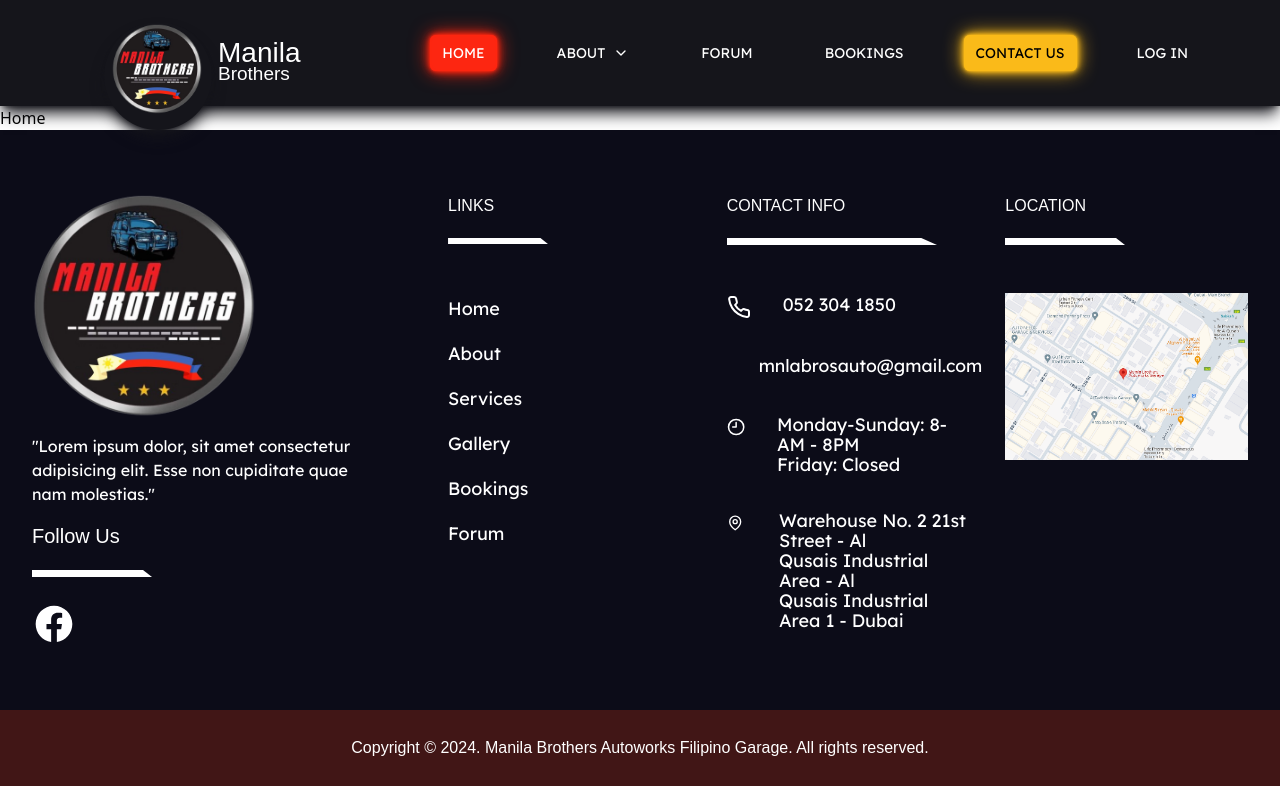
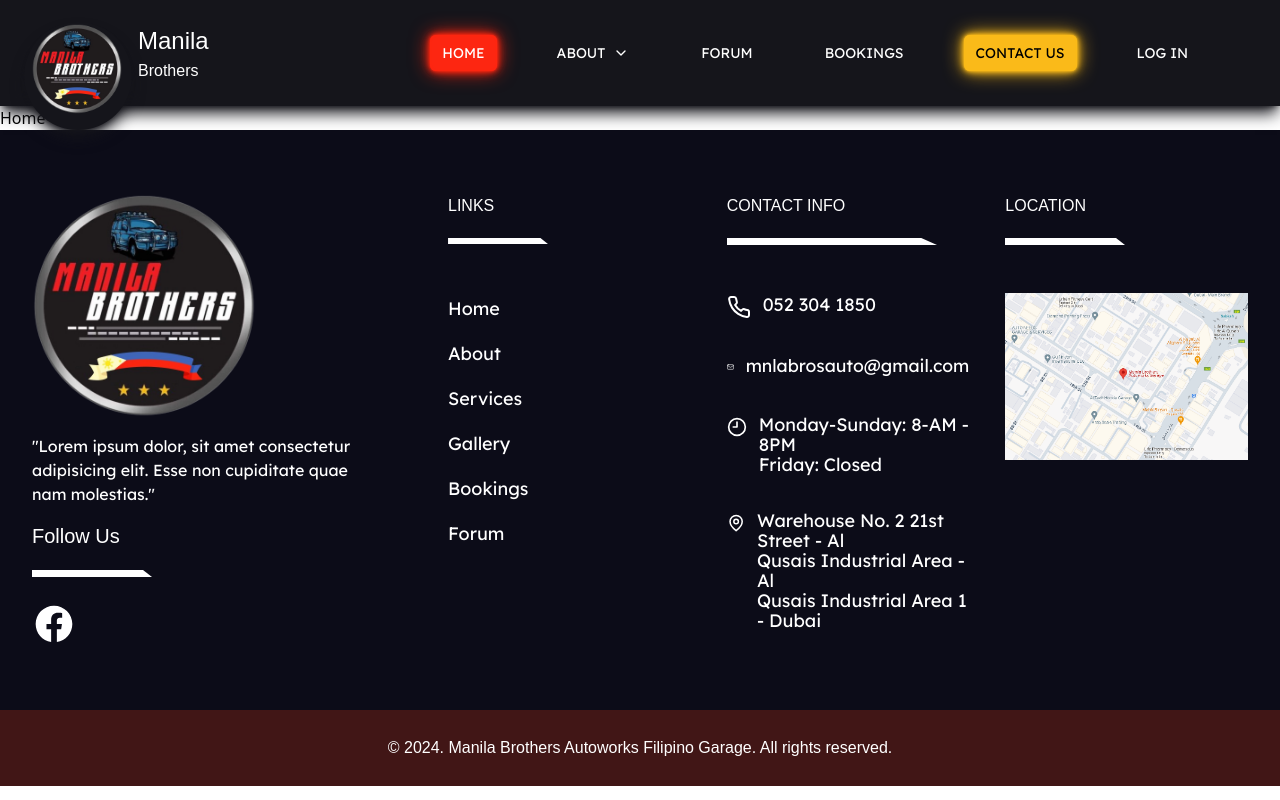
Before and after one commit to Hamadn/Manilla-Brothers, a React (Vite) app: page / in a window 1280 px wide. Built offline with nearby package versions, Linux system fonts and the light colour scheme; a web font is replaced by a local one.

Commit message:
Revert "Changes to font sizes and spacings of text elements"
This reverts commit 31d39b262a7f3f4ccc7ab5cef729c258b1e57332.

```diff
--- a/src/components/Layout/Footer/Footer.jsx
+++ b/src/components/Layout/Footer/Footer.jsx
@@ -28,7 +28,7 @@
               <ul className="mt-[25px] flex gap-6">
                 <li>
                   <a
-                    href="https://www.facebook.com/mbworkzgarage"
+                    href="#"
                     rel="noreferrer"
                     target="_blank"
                     className="text-white transition hover:opacity-75"
@@ -138,7 +138,7 @@
                       href="#"
                       className="flex text-white font-lexendDeca text-[1.125rem] transition hover:opacity-75"
                     >
-                      <Phone className="mr-8" /> 052 304 1850{" "}
+                      <Phone className="mr-3" /> 052 304 1850{" "}
                     </a>
                   </li>
 
@@ -148,7 +148,7 @@
                       className="flex text-white font-lexendDeca text-[1.1rem] transition hover:opacity-75"
                     >
                       {" "}
-                      <Mail className="mr-8" /> mnlabrosauto@gmail.com{" "}
+                      <Mail className="mr-3" /> mnlabrosauto@gmail.com{" "}
                     </a>
                   </li>
 
@@ -157,7 +157,7 @@
                       href="#"
                       className="flex text-white font-lexendDeca text-[1.125rem] transition hover:opacity-75"
                     >
-                      <Clock9 className="mr-8" /> Monday-Sunday: 8-AM - 8PM{" "}
+                      <Clock9 className="mr-3" /> Monday-Sunday: 8-AM - 8PM{" "}
                       <br /> Friday: Closed{" "}
                     </a>
                   </li>
@@ -167,7 +167,7 @@
                       href="#"
                       className="flex text-white font-lexendDeca text-[1.125rem] transition hover:opacity-75"
                     >
-                      <MapPin className="mr-9" /> Warehouse No. 2 21st Street -
+                      <MapPin className="mr-3" /> Warehouse No. 2 21st Street -
                       Al <br /> Qusais Industrial Area - Al
                       <br />
                       Qusais Industrial Area 1 - Dubai{" "}
@@ -186,7 +186,7 @@
           </div>
         </div>
         <p className="text-[1rem] font-daysOne text-white text-center bg-darkRed w-full h-[76px] flex justify-center items-center">
-          Copyright &copy; 2024. Manila Brothers Autoworks Filipino Garage. All rights
+          &copy; 2024. Manila Brothers Autoworks Filipino Garage. All rights
           reserved.
         </p>
       </footer>
--- a/src/components/Layout/Header/Header.jsx
+++ b/src/components/Layout/Header/Header.jsx
@@ -16,12 +16,12 @@
   return (
     <div className="relative w-full bg-darkBlue shadow-darkBlue shadow-lg">
       <div className="mx-auto flex max-w-[120rem] items-center justify-between px-4 py-2 sm:px-6 lg:px-8">
-        <div className="inline-flex items-center space-x-2 ml-20">
+        <div className="inline-flex items-center space-x-2">
           <span className="w-[90px] h-[90px] relative top-4 after:shadow-darkBlue after:shadow-lg after:bg-darkBlue after:absolute after:p-[54px] after:-right-2.5 after:-top-0.5 after:rounded-full z-20 after:-z-10">
             <img src={logoImg} alt="logo" />
           </span>
-          <span className="font-stalinist text-white text-[19px] first-line:text-[28px] pl-2 pt-4 leading-[0.9] items-end">
-            Manila <br  /> Brothers
+          <span className="font-stalinist text-white text-[16px] first-line:text-[24px] pl-2 leading-1 items-end">
+            Manila <br /> Brothers
           </span>
         </div>
         <div className="hidden grow items-start lg:flex justify-end">
@@ -135,7 +135,7 @@
                       <img src={logoImg} alt="logo" />
                     </span>
                     <span className="font-stalinist text-white">
-                      Manila <br /> Brothers
+                      Manilla <br /> Brothers
                     </span>
                   </div>
                   <div className="-mr-2">
```
